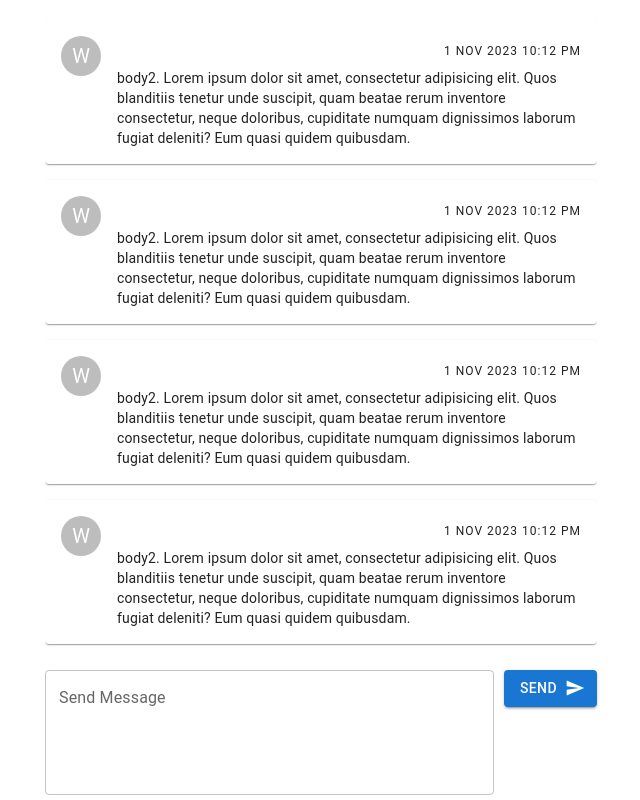
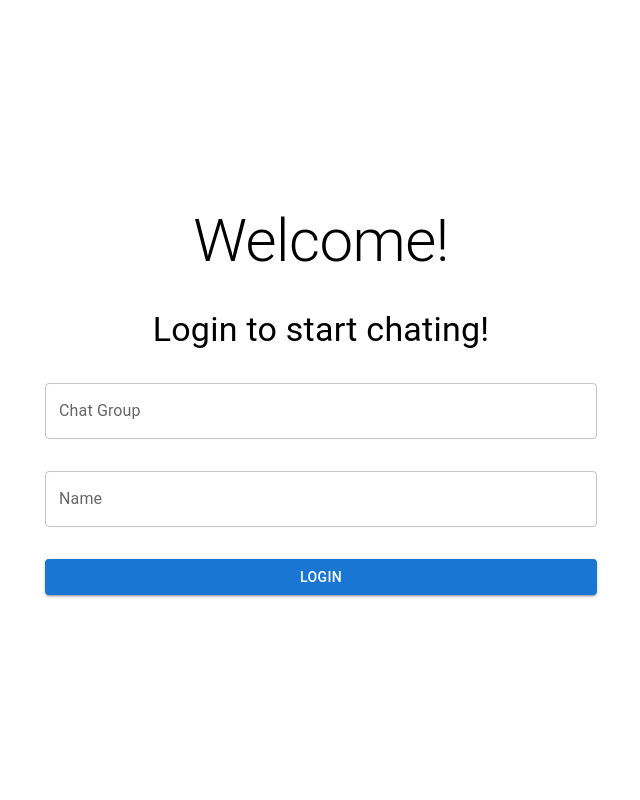
Before and after one commit to myrsantos/react-chat, a React (Create React App) app: page / in a window 1280 px wide. Shown: the whole page, without its empty margins (319-959 px from the left). Built offline with nearby package versions, Linux system fonts and the light colour scheme.

Commit message:
Template for basic login

```diff
--- a/src/App.js
+++ b/src/App.js
@@ -1,14 +1,10 @@
 import './App.css';
-
-import {ChatContainer} from "./ui/organisms/ChatContainer";
-import { Container } from '@mui/material';
+import { MainApp } from "./ui/pages/MainApp";
 
 function App() {
   return (
     <div className="App">
-      <Container maxWidth="sm" >
-        <ChatContainer/>
-      </Container>
+      <MainApp/>
     </div>
   );
 }
--- a/src/ui/molecules/TextMessage.jsx
+++ b/src/ui/molecules/TextMessage.jsx
@@ -2,7 +2,7 @@ import Stack from '@mui/material/Stack';
 import Grid from '@mui/material/Grid';
 import Typography from '@mui/material/Typography';
 
-export const TextMessage = ({self}) => (
+export const TextMessage = ({self = false}) => (
   <Stack>
     <Grid container justifyContent="space-around">
       <Grid item textAlign="left" xs="8">
--- a/src/ui/organisms/ChatBubble.jsx
+++ b/src/ui/organisms/ChatBubble.jsx
@@ -2,7 +2,7 @@ import Grid from '@mui/material/Grid';
 import {TextMessage} from '../molecules/TextMessage';
 import { Avatar, Paper } from '@mui/material';
 
-export const ChatBubble = ({self}) => (
+export const ChatBubble = ({self = false}) => (
   <Paper
     sx={{
       my: 1,
@@ -15,7 +15,7 @@ export const ChatBubble = ({self}) => (
         {!self && <Avatar>W</Avatar>}
       </Grid>
       <Grid item xs>
-      <TextMessage self/>
+      <TextMessage self={self}/>
 
       </Grid>
     </Grid>
--- a/src/ui/organisms/ChatContainer.jsx
+++ b/src/ui/organisms/ChatContainer.jsx
@@ -2,7 +2,7 @@ import {ChatBubble} from './ChatBubble';
 import {SentMessageBox} from './SentMessageBox';
 import { Stack } from '@mui/material';
 
-export const ChatContainer = ({self}) => (
+export const ChatContainer = () => (
   <>
     <div style={{maxHeight: "calc(100vh - 170px)", margin: "20px 0", overflow: "auto"}}>
       <Stack spacing={2}>
--- /dev/null
+++ b/src/ui/organisms/LoginChat.jsx
@@ -0,0 +1,39 @@
+import Stack from '@mui/material/Stack';
+import Grid from '@mui/material/Grid';
+import { Button, TextField, Typography } from '@mui/material';
+
+export const LoginChat = () => {
+  return (
+    <Grid container
+    direction="row"
+    justifyContent="center"
+    alignItems="center" minHeight={"100vh"}>
+      <Grid xs={12}>
+
+    <Stack spacing={4}>
+    <Typography variant="h2" textAlign="center">
+        Welcome!
+      </Typography>
+      <Typography variant="h4" textAlign="center">
+        Login to start chating!
+      </Typography>
+      <TextField
+        fullWidth
+        label="Chat Group"
+        rows={4}
+        placeholder="Name Your Chat Group"
+      />
+      <TextField
+        fullWidth
+        label="Name"
+        rows={4}
+        placeholder="Your Name"
+      />
+      <Button variant="contained">
+        Login
+      </Button>
+    </Stack>
+      </Grid>
+    </Grid>
+  )
+}
--- /dev/null
+++ b/src/ui/pages/MainApp.jsx
@@ -0,0 +1,10 @@
+import {LoginChat} from "../organisms/LoginChat";
+import { Container } from '@mui/material';
+
+export const MainApp = () => {
+  return (
+    <Container maxWidth="sm" >
+        <LoginChat/>
+    </Container>
+  )
+}
```
Lines whose indentation alone changed are shown as unchanged.
